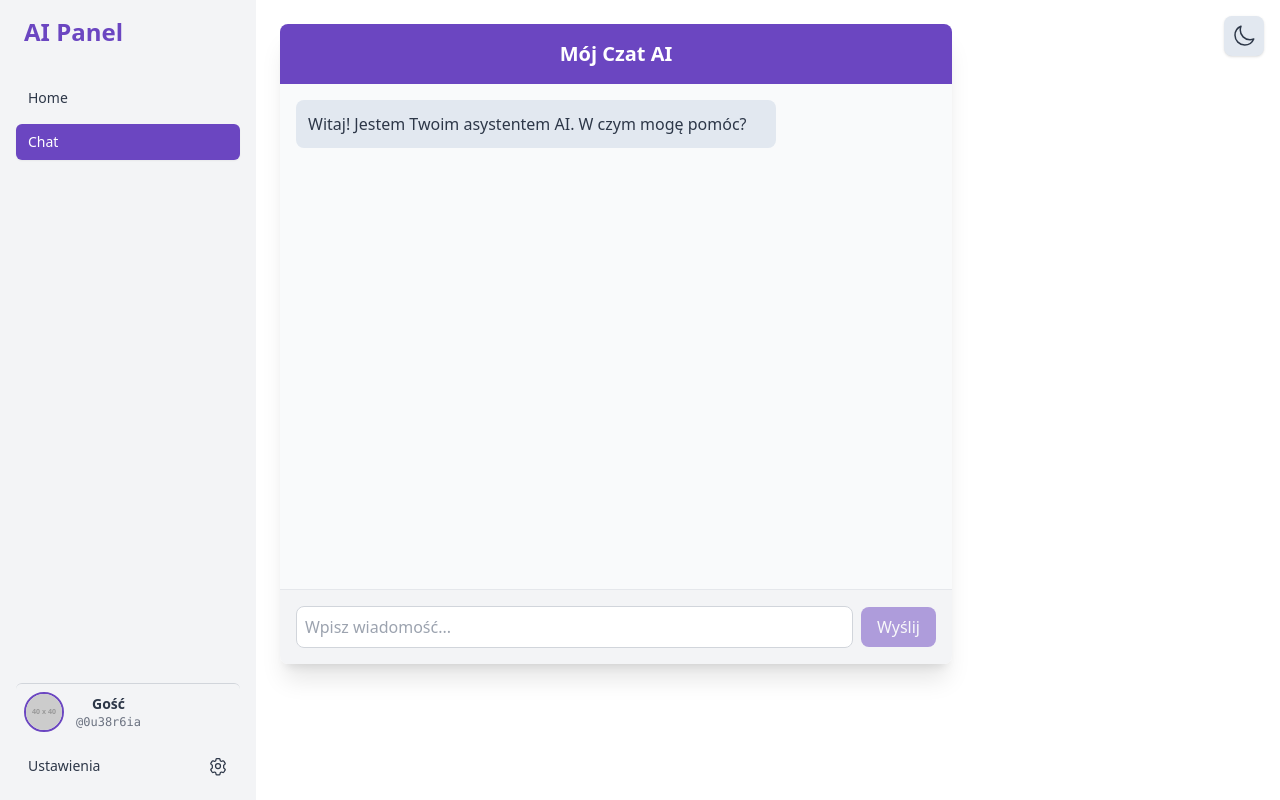
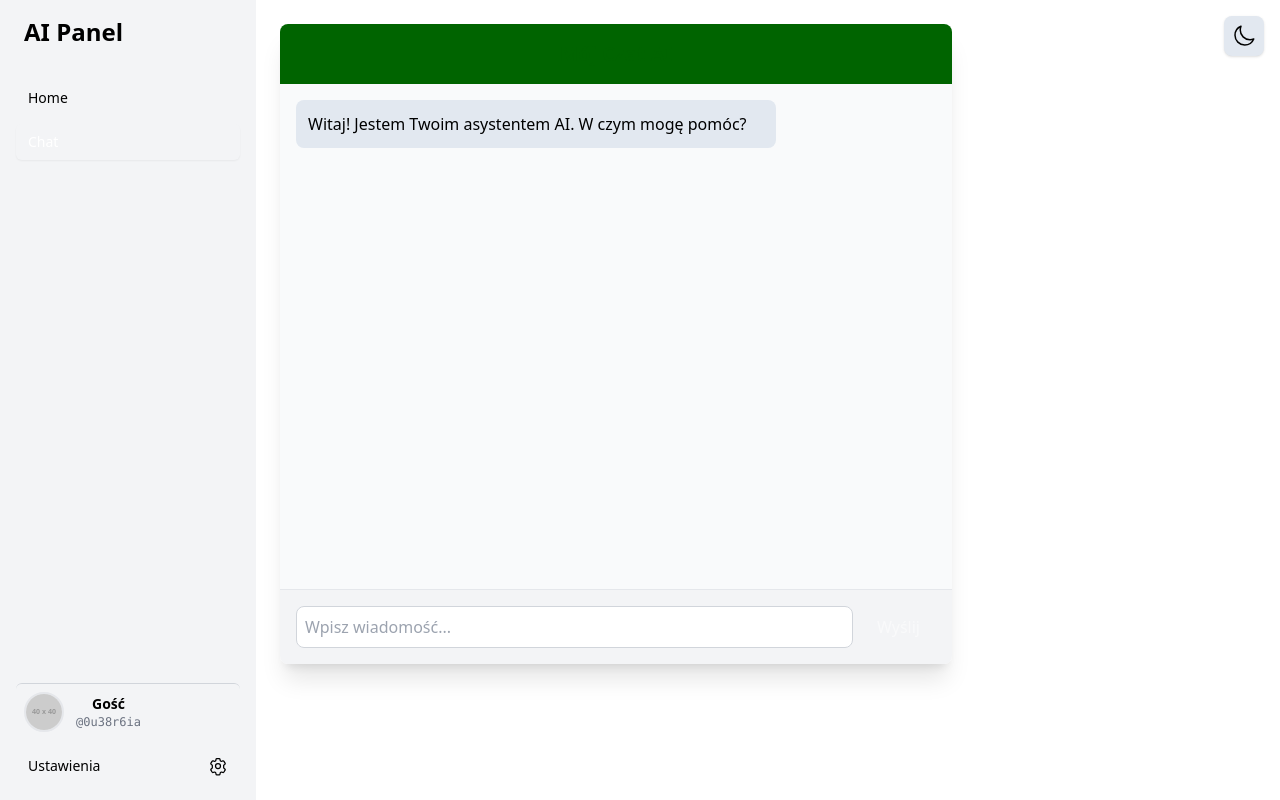
Before and after one commit to KaroleQ13Pl/Website, a React (Vite) app in the folder cryptogpt/: page / in a window 1280 px wide. Built offline with nearby package versions, Linux system fonts and the light colour scheme.

Commit message:
feat: enhance theme management with dynamic theming support and update Tailwind colors

```diff
--- a/cryptogpt/src/App.jsx
+++ b/cryptogpt/src/App.jsx
@@ -5,38 +5,34 @@ import ChatInterface from "./components/ChatInterface";
 import Sidebar from "./components/SideBar"; // Importujemy Sidebar
 import SettingsPage from "./components/SettingsPage"; // Importujemy SettingsPage
 import UserProfilePage from "./components/UserProfilePage"; // Importujemy UserProfilePage
+import { useTheme } from "./contexts/ThemeContext"; // Importujemy useTheme
 
 function App() {
   const [activeView, setActiveView] = useState("chat");
+  const { activeTheme, themes } = useTheme(); // Pobieramy activeTheme i themes
+  const currentTheme = themes[activeTheme]; // Pobieramy aktualny motyw
 
   return (
-    <div className="min-h-screen bg-custom-off-white dark:bg-custom-deep-blue text-custom-dark-text dark:text-custom-light-text transition-colors duration-300 ease-in-out">
+    <div
+      className={`min-h-screen ${currentTheme["tlo-strony"]} transition-colors duration-300 ease-in-out`}
+    >
       <div className="flex h-screen">
-        {/* >>> UŻYJ KOMPONENTU Sidebar <<< */}
         <Sidebar activeView={activeView} setActiveView={setActiveView} />
 
         <main className="flex-grow p-6 overflow-y-auto bg-white dark:bg-slate-900">
-          {" "}
-          {/* Dodałem tło do main dla lepszego rozróżnienia */}
           {activeView === "home" && (
             <div>
-              <h2 className="text-3xl font-semibold mb-4 text-custom-dark-text dark:text-custom-light-text">
+              <h2
+                className={`text-3xl font-semibold mb-4 ${currentTheme["tekst-naglowek"]}`}
+              >
                 Strona Główna
               </h2>
-              <p className="text-custom-dark-text dark:text-custom-light-text">
+              <p className={currentTheme["tekst-podstawowy"]}>
                 Witaj na stronie głównej! Wybierz opcję z menu.
               </p>
-              {/* Możesz tu dodać więcej treści dla strony Home */}
             </div>
           )}
-          {activeView === "chat" && (
-            // Aby ChatInterface nie rozciągał się niepotrzebnie, można go opakować w div z ograniczeniem wysokości,
-            // jeśli Sidebar i MainContent mają różne wysokości przewijania.
-            // Na razie ChatInterface ma własne h-[80vh], co może być OK,
-            // ale warto rozważyć, czy wysokość czatu nie powinna być względna do <main>.
-            // Na razie zostawmy jak jest, dopasujemy później.
-            <ChatInterface />
-          )}
+          {activeView === "chat" && <ChatInterface />}
           {activeView === "settings" && <SettingsPage />}
           {activeView === "userProfile" && <UserProfilePage />}
         </main>
--- a/cryptogpt/src/components/ChatInterface.jsx
+++ b/cryptogpt/src/components/ChatInterface.jsx
@@ -1,12 +1,15 @@
 import React, { useState, useEffect, useRef } from "react";
 import MessageList from "./MessageList";
 import MessageInput from "./MessageInput";
+import { useTheme } from "../contexts/ThemeContext"; // Importujemy useTheme
 
 // URL do webhooka n8n - przenieśliśmy go tutaj, bo logika jest tutaj
 const N8N_WEBHOOK_URL =
   "https://guided-yearly-swan.ngrok-free.app/webhook-test/0fc0a28a-c3d5-4491-ba8e-a7378172c202";
 
 function ChatInterface() {
+  const { activeTheme, themes } = useTheme(); // Pobieramy activeTheme i themes
+  const currentTheme = themes[activeTheme]; // Pobieramy aktualny motyw
   // Cała logika stanu czatu jest teraz tutaj
   const [messages, setMessages] = useState([
     {
@@ -92,8 +95,12 @@ function ChatInterface() {
 
   return (
     <div className="flex flex-col w-full max-w-2xl h-[80vh] bg-white dark:bg-slate-800 rounded-lg shadow-xl overflow-hidden transition-colors duration-300 ease-in-out">
-      <header className="bg-custom-vibrant-purple text-white p-4 text-center">
-        <h1 className="text-xl font-semibold">Mój Czat AI</h1>
+      <header className={`${currentTheme["przycisk"]} p-4 text-center`}>
+        <h1
+          className={`text-xl font-semibold ${currentTheme["tekst-naglowek"]}`}
+        >
+          Mój Czat AI
+        </h1>
       </header>
 
       <MessageList
--- a/cryptogpt/src/components/ThemeToggler.jsx
+++ b/cryptogpt/src/components/ThemeToggler.jsx
@@ -1,19 +1,24 @@
 import React from "react";
-import { useTheme } from "../contexts/ThemeContext"; // Importujemy nasz niestandardowy hook
+import { useTheme } from "../contexts/ThemeContext";
 
 function ThemeToggler() {
-  const { theme, toggleTheme } = useTheme(); // Używamy kontekstu do pobrania theme i toggleTheme
+  const { activeTheme, setTheme } = useTheme();
+
+  const toggleTheme = () => {
+    setTheme(activeTheme === "light" ? "dark" : "light");
+  };
 
   return (
     <button
       onClick={toggleTheme}
       className="p-2 bg-slate-200 dark:bg-slate-700 text-custom-dark-text dark:text-custom-light-text rounded-lg shadow hover:bg-slate-300 dark:hover:bg-slate-600 focus:outline-none focus:ring-2 ring-custom-vibrant-purple transition-all duration-150 ease-in-out"
       aria-label={
-        theme === "light" ? "Przełącz na tryb ciemny" : "Przełącz na tryb jasny"
+        activeTheme === "light"
+          ? "Przełącz na tryb ciemny"
+          : "Przełącz na tryb jasny"
       }
     >
-      {theme === "light" ? (
-        // Ikonka księżyca (dla trybu jasnego, sugeruje przełączenie na ciemny)
+      {activeTheme === "light" ? (
         <svg
           xmlns="http://www.w3.org/2000/svg"
           fill="none"
@@ -29,7 +34,6 @@ function ThemeToggler() {
           />
         </svg>
       ) : (
-        // Ikonka słońca (dla trybu ciemnego, sugeruje przełączenie na jasny)
         <svg
           xmlns="http://www.w3.org/2000/svg"
           fill="none"
--- a/cryptogpt/src/contexts/ThemeContext.jsx
+++ b/cryptogpt/src/contexts/ThemeContext.jsx
@@ -1,62 +1,62 @@
 import React, { createContext, useState, useEffect, useContext } from "react";
 
-// 1. Tworzenie kontekstu
-// Dostarczamy wartości domyślne, które mogą być przydatne przy testowaniu
-// lub jeśli komponent użyje kontekstu bez Providera (choć tego unikamy).
 const ThemeContext = createContext({
-  theme: "light",
-  toggleTheme: () => {}, // Pusta funkcja jako placeholder
+  activeTheme: "light", // Domyślny motyw
+  themes: {
+    light: {},
+    dark: {},
+  },
+  setTheme: () => {},
 });
 
-// 2. Tworzenie Providera Kontekstu
-// To jest komponent, który będzie "otaczał" część aplikacji,
-// która potrzebuje dostępu do danych z kontekstu.
 export function ThemeProvider({ children }) {
-  const [theme, setTheme] = useState(() => {
-    // Logika inicjalizacji motywu (taka sama jak poprzednio w App.jsx)
-    const localTheme = localStorage.getItem("theme");
-    if (localTheme) {
-      return localTheme;
-    }
-    if (
-      typeof window !== "undefined" &&
-      window.matchMedia &&
-      window.matchMedia("(prefers-color-scheme: dark)").matches
-    ) {
-      return "dark";
-    }
-    return "light";
+  const [activeTheme, setActiveTheme] = useState(() => {
+    const localTheme = localStorage.getItem("activeTheme");
+    return localTheme || "light"; // Domyślnie "light"
   });
 
-  // Efekt do aktualizacji klasy na <html> i zapisywania w localStorage
-  // (taki sam jak poprzednio w App.jsx)
+  const themes = {
+    light: {
+      "tlo-strony": "bg-jasny-biel",
+      "tekst-podstawowy": "text-custom-dark-text",
+      "tekst-naglowek": "text-jasny-zielony",
+      "akcent-1": "text-jasny-zloto",
+      "tlo-elementu": "bg-jasny-perla",
+      przycisk: "bg-jasny-zielony text-white",
+    },
+    dark: {
+      "tlo-strony": "bg-ciemny-antracyt",
+      "tekst-podstawowy": "text-custom-light-text",
+      "tekst-naglowek": "text-ciemny-zielony",
+      "akcent-1": "text-ciemny-zloto",
+      "tlo-elementu": "bg-ciemny-szary",
+      przycisk: "bg-ciemny-zielony text-white",
+    },
+    // Możesz dodać więcej motywów tutaj
+  };
+
   useEffect(() => {
+    localStorage.setItem("activeTheme", activeTheme);
+    // Aktualizacja klasy 'dark' na elemencie <html>
     const root = window.document.documentElement;
-    if (theme === "dark") {
+    if (activeTheme === "dark") {
       root.classList.add("dark");
     } else {
       root.classList.remove("dark");
     }
-    localStorage.setItem("theme", theme);
-  }, [theme]);
+  }, [activeTheme]);
 
-  const toggleTheme = () => {
-    setTheme((prevTheme) => (prevTheme === "light" ? "dark" : "light"));
+  const setTheme = (themeName) => {
+    setActiveTheme(themeName);
   };
 
-  // Wartość, którą Provider będzie udostępniał swoim dzieciom
-  const value = {
-    theme,
-    toggleTheme,
-  };
+  const value = { activeTheme, themes, setTheme };
 
   return (
     <ThemeContext.Provider value={value}>{children}</ThemeContext.Provider>
   );
 }
 
-// 3. Tworzenie niestandardowego hooka do używania kontekstu
-// To ułatwi konsumowanie kontekstu w komponentach.
 export function useTheme() {
   const context = useContext(ThemeContext);
   if (context === undefined) {
--- a/cryptogpt/tailwind.config.js
+++ b/cryptogpt/tailwind.config.js
@@ -8,11 +8,14 @@ export default {
   theme: {
     extend: {
       colors: {
-        "custom-off-white": "#F8F8F8", // Nazwa dla naszego jasnego tła
-        "custom-deep-blue": "#1A202C", // Nazwa dla naszego ciemnego tła
-        "custom-dark-text": "#2D3748", // Nazwa dla naszego ciemnego tekstu
-        "custom-light-text": "#E2E8F0", // Nazwa dla naszego jasnego tekstu
-        "custom-vibrant-purple": "#6B46C1", // Nazwa dla naszego koloru akcentu
+        "jasny-biel": "#FFFFFF", // Czysta biel
+        "jasny-perla": "#F8F8FF", // Perłowa biel (snow)
+        "jasny-zielony": "#006400", // Ciemna zieleń (darkgreen)
+        "jasny-zloto": "#FFD700", // Złote akcenty (gold)
+        "ciemny-antracyt": "#36454F", // Antracyt (charcoal)
+        "ciemny-szary": "#A9A9A9", // Ciemna szarość (darkgray)
+        "ciemny-zielony": "#006400", // Ciemna zieleń (darkgreen) - powtórzenie, można rozważyć inny odcień
+        "ciemny-zloto": "#FFD700", // Złote akcenty (gold)
       },
     },
   },
```
